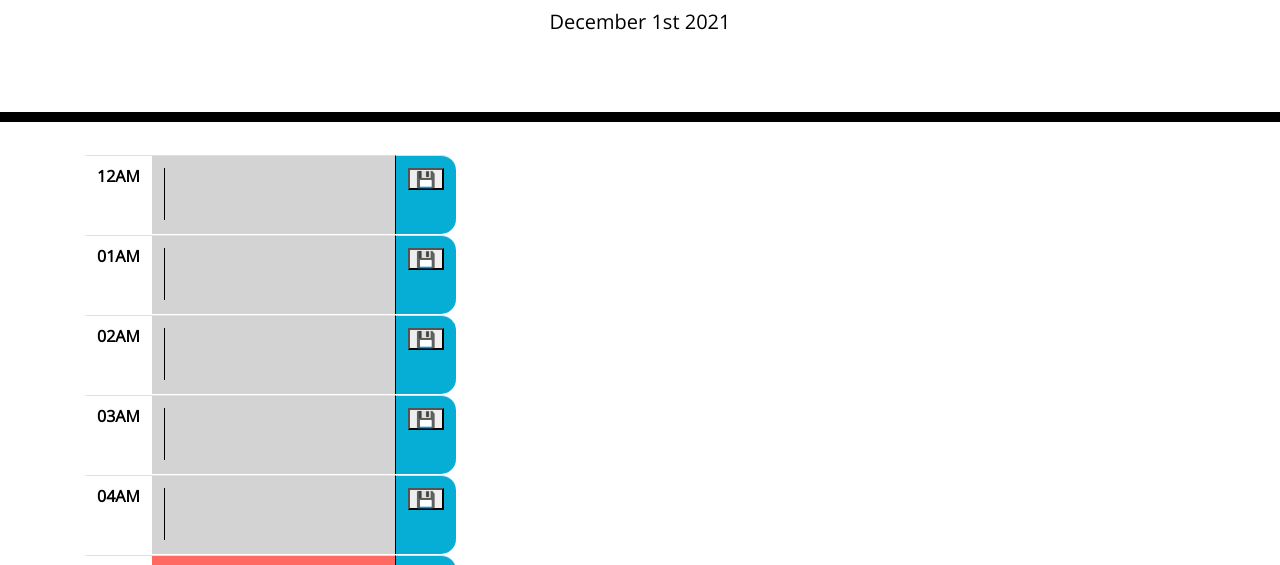
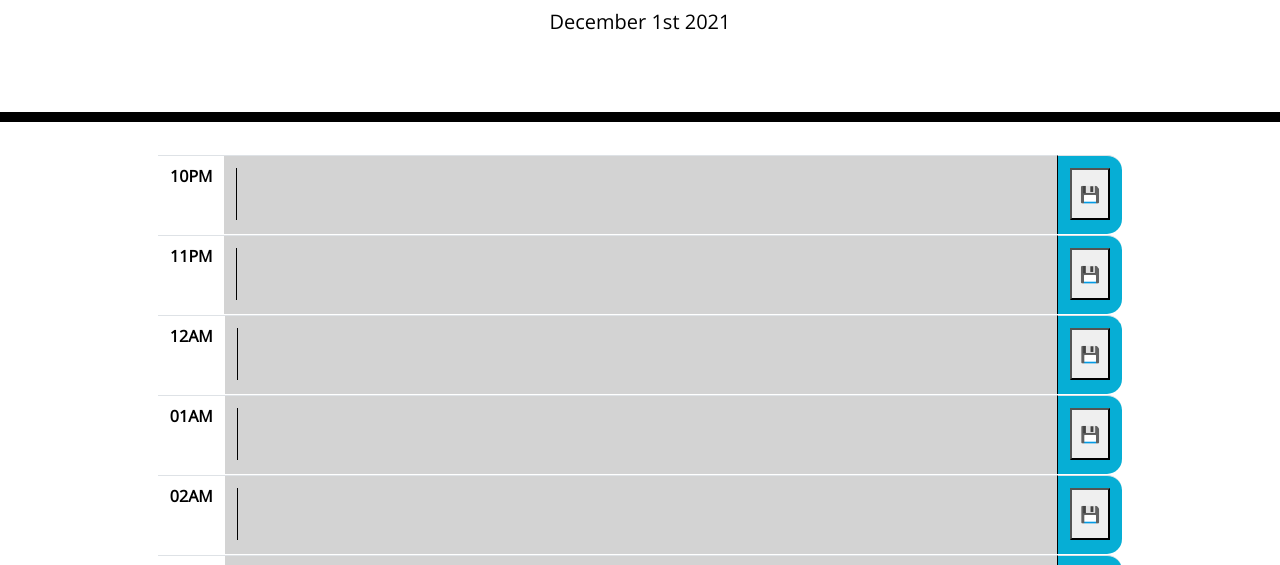
Before and after one commit to ernestotham/ET-WorkDayScheduler, a plain HTML site: page index.html in a window 1280 px wide. Shown: the part 182-747 px from the top of the page. Drawn offline with nearby package versions, Linux system fonts and the light colour scheme.

Commit message:
adjusted bootstrp styling to jsutify everything in hte center and strech textarea

```diff
--- a/Assets/css/style.css
+++ b/Assets/css/style.css
@@ -31,7 +31,6 @@ textarea {
 }
 
 .row {
-
   white-space: pre-wrap;
   height: 80px;
   border-top: 1px solid white;
@@ -72,8 +71,3 @@ textarea {
   font-size: 20px;
   transition: all 0.3s ease-in-out;
 }
-
-/* tr td{
-  padding: 0 !important;
-  margin: 0 !important;
-} */
--- a/Assets/js/script.js
+++ b/Assets/js/script.js
@@ -54,7 +54,7 @@ function loadtableOld() {
             future = "future"
         }
 
-        $("#tbody").append('<tr class="row"> <th scope="row" class="hour">' + day + '</th> <th scope="row" class="note ' + future + '"><textarea name="event" id="event"></textarea></th> <th scope="row" class="saveBtn"><button class=".saveBtn">💾</button></th> </tr>')
+        $("#tbody").append('<tr class="row justify-content-center"> <th scope="row" class="hour">' + day + '</th> <th scope="row" class="note w-75' + future +  '"><textarea name="event" id="event"></textarea></th> <th scope="row" class="saveBtn"><button class=".saveBtn">💾</button></th> </tr>')
 
         counter++
         starttime = moment().add(counter, 'hours').format('hhA')
@@ -75,7 +75,7 @@ function loadtable(){
     var fiveHrsBefore = moment().add(-5, 'hours')
     var fiveHrsAfter = moment().add(5, 'hours')
 
-    var CalRowCounter = -5
+    var CalRowCounter = -7
     var future = ""
     var hrs = ""
     var row = ""
@@ -108,12 +108,10 @@ function loadtable(){
     }
 
 
-    $("#tbody").append('<tr class="row"> <th scope="row" class="hour">' + hrs + '</th> <th scope="row" class="note ' + future + '"><textarea name="event" id="event"></textarea></th> <th scope="row" class="saveBtn"><button class=".saveBtn">💾</button></th> </tr>')
+    $("#tbody").append('<tr class="row justify-content-center"> <th scope="row" class="hour">' + hrs + '</th> <th scope="row" class="note w-75 ' + future + '"><textarea class="area w-100" name="event" id="event"></textarea></th> <th scope="row" class="saveBtn"><button class=".saveBtn px-2 py-3">💾</button></th> </tr>')
     CalRowCounter++
 
     }//end of while loop
-
-
 
 
 
--- a/index.html
+++ b/index.html
@@ -24,15 +24,16 @@
         <!-- Timeblocks go here -->
 
 
-            <table class="table" id=table>
-                <tbody id="tbody">
-                    <!-- <tr class="row">
+            <table class="table table-responsive" id=table>
+                <tbody id="tbody" class="tblBody d-flex justify-content-between  flex-column w-100">
+                    <!-- <tr class="row justify-content-center">
                         <th scope="row" class="hour">day</th>
-                        <th scope="row" class="note future"><textarea name="event" id="event"></textarea></th>
+                        <th scope="row" class="note future w-75"><textarea name="event" id="event"></textarea></th>
                         <th scope="row" class="saveBtn"><button class=".saveBtn">💾</button></th>
-                    </tr> -->
+                    </tr>
 
-
+                    <tr class="row justify-content-center"> <th scope="row" class="hour">' + day + '</th> <th scope="row" class="note ' + future +  ' w-75"><textarea name="event" id="event"></textarea></th> <th scope="row" class="saveBtn"><button class=".saveBtn">💾</button></th> </tr>
+                                   -->
 
                 </tbody>
 
```
